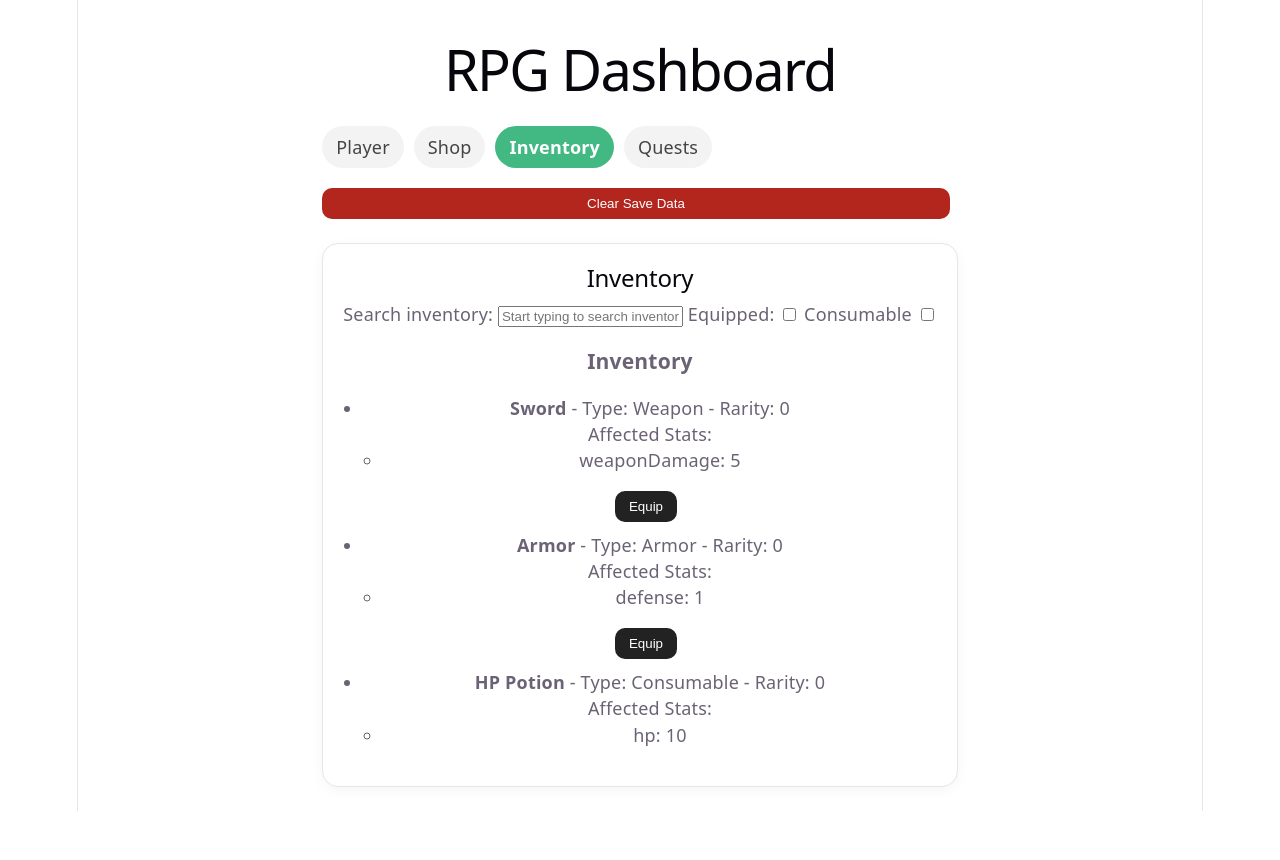
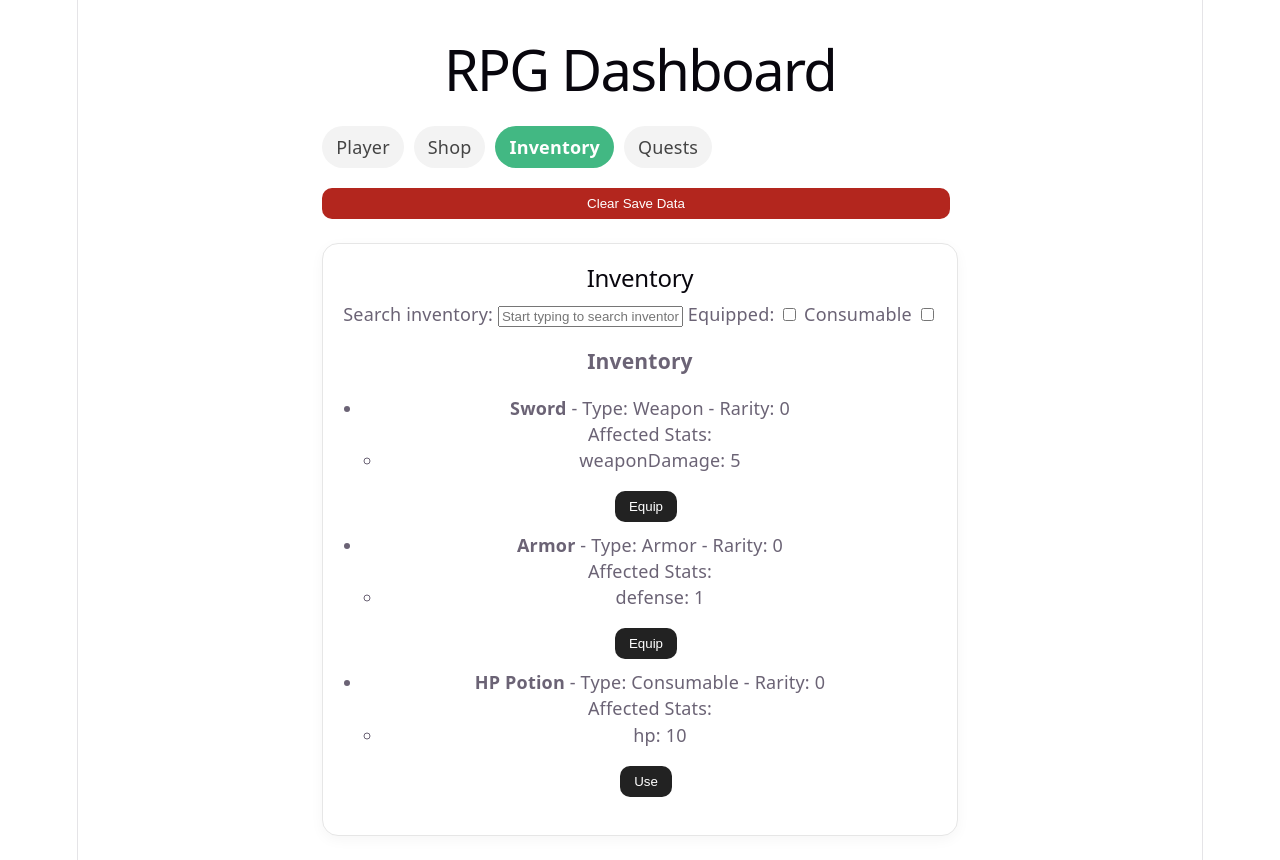
Before and after one commit to fakegood/rpg-dashboard, a Vue app: page /inventory in a window 1280 px wide. Before the commit the page ends 811 px from the top, so only its background shows below. Built offline with nearby package versions, Linux system fonts and the light colour scheme.

Commit message:
refactor: completed lesson 29

```diff
--- a/src/components/ItemCard.vue
+++ b/src/components/ItemCard.vue
@@ -7,6 +7,7 @@ const props = defineProps<{ item: Item }>();
 const emit = defineEmits<{
   (e: 'equip', id: number): void
   (e: 'unequip', id: number): void
+  (e: 'use', id: number): void
 }>()
 
 </script>
@@ -24,7 +25,8 @@ const emit = defineEmits<{
         {{ stat.stat }}: {{ stat.value }}
       </li>
     </ul>
-    <button v-if="!props.item.equipped && props.item.type !== 'Consumable'" @click="emit('equip', props.item.id)">Equip</button>
-    <button v-else-if="props.item.type !== 'Consumable'" @click="emit('unequip', props.item.id)">Unequip</button>
+    <button v-if="props.item.type === 'Consumable'" @click="emit('use', props.item.id)">Use</button>
+    <button v-else-if="!props.item.equipped" @click="emit('equip', props.item.id)">Equip</button>
+    <button v-else @click="emit('unequip', props.item.id)">Unequip</button>
   </li>
 </template>
--- a/src/stores/inventory.ts
+++ b/src/stores/inventory.ts
@@ -1,8 +1,11 @@
 import {defineStore} from "pinia";
 import {computed, reactive, ref, watch} from "vue";
 import {INVENTORY_STORAGE_KEY, Item, Search, ShopItem} from "../types/game";
+import {usePlayerStore} from "./player";
 
 export const useInventoryStore = defineStore('inventory', () => {
+
+    const playerStore = usePlayerStore();
 
     function loadStoredInventory(): Item[] | null {
         const raw = localStorage.getItem(INVENTORY_STORAGE_KEY)
@@ -66,7 +69,7 @@ export const useInventoryStore = defineStore('inventory', () => {
         });
     });
 
-    function findEquippedItem(type: 'Weapon' | 'Armor' | 'Consumable') {
+    function findEquippedItem(type: 'Weapon' | 'Armor') {
         return inventory.value.find((item: Item) => item.equipped && item.type === type);
     }
 
@@ -76,9 +79,20 @@ export const useInventoryStore = defineStore('inventory', () => {
         if (!equippedWeapon)
             return 0;
 
-        const effects = equippedWeapon.effects.find((effect) => effect.stat === 'weaponDamage');
+        const weaponDamageEffect = equippedWeapon.effects.find((effect) => effect.stat === 'weaponDamage');
 
-        return effects ? effects.value : 0;
+        return weaponDamageEffect ? weaponDamageEffect.value : 0;
+    })
+
+    const equippedArmorBonus = computed(() => {
+        const equippedArmor = findEquippedItem('Armor');
+
+        if (!equippedArmor)
+            return 0;
+
+        const defenseEffect = equippedArmor.effects.find((effect) => effect.stat === 'defense');
+
+        return defenseEffect ? defenseEffect.value : 0;
     })
 
     function equipItem(itemId: number) {
@@ -116,6 +130,40 @@ export const useInventoryStore = defineStore('inventory', () => {
         });
     }
 
+    function removeItem(itemId: number) {
+        const index = inventory.value.findIndex((item) => item.id === itemId);
+        if (index >= 0) {
+            inventory.value.splice(index, 1);
+        }
+    }
+
+    function useConsumable(itemId: number) {
+        const item = inventory.value.find((item) => item.id === itemId);
+        if (!item)
+            return;
+
+        if (item.type !== 'Consumable')
+            return;
+
+        let used = false;
+
+        for (const effect of item.effects) {
+            if (effect.stat === 'hp' && playerStore.player.hp < playerStore.maxHp) {
+                playerStore.restoreHp(effect.value);
+                used = true;
+            }
+
+            if (effect.stat === 'mp' && playerStore.player.mp < playerStore.maxMp) {
+                playerStore.restoreMp(effect.value);
+                used = true;
+            }
+        }
+
+        if (used) {
+            removeItem(itemId);
+        }
+    }
+
     function clearInventoryData() {
         localStorage.removeItem(INVENTORY_STORAGE_KEY);
     }
@@ -133,10 +181,12 @@ export const useInventoryStore = defineStore('inventory', () => {
         filteredInventory,
         inventorySearch,
         equippedWeaponBonus,
+        equippedArmorBonus,
         findEquippedItem,
         equipItem,
         unequipItem,
         addItem,
+        useConsumable,
         clearInventoryData
     }
 });
--- a/src/stores/player.ts
+++ b/src/stores/player.ts
@@ -7,11 +7,9 @@ export const usePlayerStore = defineStore('player', () => {
 
     const maxHp = 100;
     const damageValue = 10;
-    const healValue = 10;
 
     const maxMp = 100;
     const magicCost = 10;
-    const magicRegen = 10;
 
     const inventoryStore = useInventoryStore();
 
@@ -44,15 +42,16 @@ export const usePlayerStore = defineStore('player', () => {
     const criticalChance = computed(() => (player.agility * 0.5) + classBonusCritical(player));
 
     function takeDamage() {
-        player.hp -= damageValue;
+        const receivedDamage = Math.max(0, damageValue - inventoryStore.equippedArmorBonus);
+        player.hp -= receivedDamage;
         if (player.hp <= 0) {
             player.hp = 0;
             died();
         }
     }
 
-    function heal() {
-        player.hp += healValue;
+    function restoreHp(amount: number) {
+        player.hp += amount;
         if (player.hp > maxHp) {
             player.hp = maxHp;
         }
@@ -73,8 +72,8 @@ export const usePlayerStore = defineStore('player', () => {
         }
     }
 
-    function regenMagic() {
-        player.mp += magicRegen;
+    function restoreMp(amount: number) {
+        player.mp += amount;
         if (player.mp > maxMp) {
             player.mp = maxMp;
         }
@@ -141,10 +140,10 @@ export const usePlayerStore = defineStore('player', () => {
         maxMp,
         magicCost,
         takeDamage,
-        heal,
+        restoreHp,
         revive,
         useSkill,
-        regenMagic,
+        restoreMp,
         resetStats,
         savePlayer,
         spendGold,
--- a/src/stores/shop.ts
+++ b/src/stores/shop.ts
@@ -32,6 +32,15 @@ export const useShopStore = defineStore('shop', () => {
         },
         {
             id: 103,
+            name: 'HP Potion',
+            type: 'Consumable',
+            rarity: 1,
+            equipped: false,
+            price: 15,
+            effects: [{stat: 'hp', value: 10}]
+        },
+        {
+            id: 104,
             name: 'Mana Potion',
             type: 'Consumable',
             rarity: 1,
--- a/src/views/InventoryView.vue
+++ b/src/views/InventoryView.vue
@@ -30,7 +30,8 @@ const filteredInventory = localInventory.filteredInventory;
     <ul>
       <ItemCard v-for="item in filteredInventory" :key="item.id" :item="item"
                 @equip="localInventory.equipItem"
-                @unequip="localInventory.unequipItem"/>
+                @unequip="localInventory.unequipItem"
+                @use="localInventory.useConsumable"/>
     </ul>
   </BasePanel>
 </template>
--- a/src/views/PlayerView.vue
+++ b/src/views/PlayerView.vue
@@ -12,6 +12,7 @@ const inventoryStore = useInventoryStore();
 const startingZone = 'Forgotten Forest'
 
 const equippedWeapon = computed(() => inventoryStore.findEquippedItem('Weapon'));
+const equippedArmor = computed(() => inventoryStore.findEquippedItem('Armor'));
 </script>
 
 <template>
@@ -26,6 +27,7 @@ const equippedWeapon = computed(() => inventoryStore.findEquippedItem('Weapon'))
     <p>Total Damage: {{ playerStore.totalDamage }}</p>
     <p>Critical Chance: {{ playerStore.criticalChance }}</p>
     <p v-if="equippedWeapon">Weapon: {{ equippedWeapon.name }} +{{ inventoryStore.equippedWeaponBonus }}</p>
+    <p v-if="equippedArmor">Armor: {{ equippedArmor.name }} +{{ inventoryStore.equippedArmorBonus }}</p>
 
     <ResourceBar label="HP" :value="playerStore.player.hp" :max="playerStore.maxHp" variant="hp"/>
 
@@ -34,7 +36,6 @@ const equippedWeapon = computed(() => inventoryStore.findEquippedItem('Weapon'))
     <p v-else>Dead</p>
 
     <button :disabled="playerStore.player.hp <= 0" @click="playerStore.takeDamage">Take Damage</button>
-    <button :disabled="playerStore.player.hp >= playerStore.maxHp" @click="playerStore.heal">Heal</button>
     <button v-if="playerStore.player.hp === 0" @click="playerStore.revive">Revive</button>
 
     <br>
@@ -48,9 +49,6 @@ const equippedWeapon = computed(() => inventoryStore.findEquippedItem('Weapon'))
     <button v-if="playerStore.player.hp > 0" :disabled="playerStore.player.mp < playerStore.magicCost"
             @click="playerStore.useSkill">Use Skill
     </button>
-    <button v-if="playerStore.player.hp > 0" :disabled="playerStore.player.mp >= playerStore.maxMp"
-            @click="playerStore.regenMagic">Regen
-    </button>
 
     <button @click="playerStore.resetStats">Reset</button>
   </BasePanel>
```
